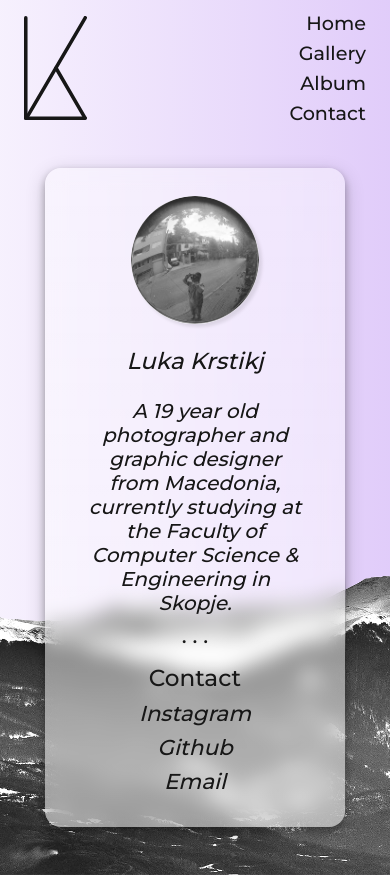
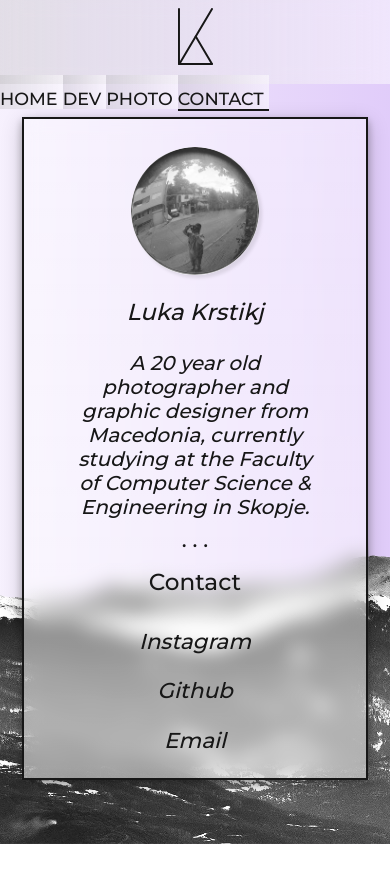
Before and after one commit to lukakrstik/lukakrstik, an Angular app: page /Contact in a window 390 px wide. After the commit the page ends 844 px from the top, so only its background shows below. Built offline with nearby package versions, Linux system fonts and the light colour scheme.

Commit message:
Redesign initial push

```diff
--- a/package.json
+++ b/package.json
@@ -23,6 +23,7 @@
     "masonry-layout": "^4.2.2",
     "ngx-masonry": "^13.0.0",
     "rxjs": "~7.5.0",
+    "tailwindcss": "^3.2.4",
     "tslib": "^2.3.0",
     "zone.js": "~0.11.4"
   },
@@ -37,6 +38,7 @@
     "karma-coverage": "~2.2.0",
     "karma-jasmine": "~5.1.0",
     "karma-jasmine-html-reporter": "~2.0.0",
+    "postcss": "^8.4.21",
     "typescript": "~4.7.2"
   }
 }
--- a/src/app/app.component.html
+++ b/src/app/app.component.html
@@ -1,4 +1,4 @@
-<div class="container-fluid">
+<div>
   <app-navbar></app-navbar>
   <router-outlet></router-outlet>
 </div>
--- a/src/app/contact/contact.component.css
+++ b/src/app/contact/contact.component.css
@@ -0,0 +1,4 @@
+.contactBtn:hover {
+  background-color: #2d966b;
+  transition: background-color 1s;
+}
--- a/src/app/contact/contact.component.html
+++ b/src/app/contact/contact.component.html
@@ -1,13 +1,13 @@
 <!--Contact Info-->
 <div class="container mt-1 flex-lg-shrink-2" style="width: 95%; position: relative;">
 
-  <div class="frosted graffiti my-5 mx-auto px-0 user-select-none">
+  <div class="frosted my-8 mx-auto px-0 user-select-none">
     <img src="../../assets/pfpN.jpg" style="width: 8rem; height: auto; border-radius: 50%; box-shadow: 0.2rem 0.2rem 0.2rem rgba(21,21,21,0.1);" class="row h100 mx-auto mb-4 mt-1">
     <div class="row">
       <h3 class="header-info-italic text-center mx-auto">Luka Krstikj</h3>
     </div>
     <div class="row">
-      <h5 class="header-info-italic text-center mx-auto w-75 mt-3">A 19 year old photographer
+      <h5 class="header-info-italic text-center mx-auto w-75 mt-3">A 20 year old photographer
         and graphic designer from Macedonia, currently studying at the Faculty of Computer Science & Engineering in Skopje.</h5>
     </div>
     <div class="row">
@@ -16,19 +16,15 @@
     <div class="row">
       <h3 class="header-info-b text-center mx-auto">Contact</h3>
     </div>
-    <div class="row">
-      <a href="https://www.instagram.com/lukakrstik/" target="_blank" style="text-decoration: none;">
-        <h4 class="header-info-italic hyperlink text-center mx-auto">Instagram</h4>
+    <div class="flex flex-row">
+      <a href="https://www.instagram.com/lukakrstik/" target="_blank" style="text-decoration: none;" class="basis-1/3 border-r-2 border-t-2 border-krstic p-4 contactBtn">
+        <h4 class="header-info-italic text-center mx-auto mb-0">Instagram</h4>
       </a>
-    </div>
-    <div class="row">
-      <a href="https://www.github.com/lukakrstik/" target="_blank" style="text-decoration: none;">
-        <h4 class="header-info-italic hyperlink text-center mx-auto">Github</h4>
+      <a href="https://www.github.com/lukakrstik/" target="_blank" style="text-decoration: none;" class="basis-1/3 border-r-2 border-t-2 border-krstic p-4 contactBtn">
+        <h4 class="header-info-italic text-center mx-auto mb-0">Github</h4>
       </a>
-    </div>
-    <div class="row">
-      <a href="mailto:luka.krstik@outlook.com" target="_blank" style="text-decoration: none;">
-        <h4 class="header-info-italic hyperlink text-center mx-auto">Email</h4>
+      <a href="mailto:luka.krstik@outlook.com" target="_blank" style="text-decoration: none;" class="basis-1/3 border-t-2 border-krstic p-4 contactBtn">
+        <h4 class="header-info-italic text-center mx-auto mb-0">Email</h4>
       </a>
     </div>
   </div>
--- a/src/app/dashboard/dashboard.component.html
+++ b/src/app/dashboard/dashboard.component.html
@@ -1,12 +1,11 @@
 <div class="container-fluid my-3 mx-0 px-0">
-  <h1 class="header-info-upload text-center py-4 mx-auto user-select-none">Featured Photos</h1>
+  <div>
+    <h1>Luka Krstikj</h1>
+  </div>
 
-  <div id="image" class="mb-5" style="display: flex; flex-wrap: wrap; justify-content: center;">
-      <div *ngFor="let image of featured" class="card my-3 col-sm-6 col-lg-4 px-2 user-select-none" style="border: none; background-color: rgba(255,255,255,0); display: inline;">
-        <img class="card-img" [src]="image.tlink" (click)="displayFull(image.tlink)" alt="Error Loading Photo" style="background-color: rgba(255,255,255,0); object-fit: cover;">
-      </div>
-  </div>
-  <div (click)="closeDisplay($event)" id="cover" style="display:none; position:fixed; top:0; bottom:0; left:0; right:0; background: rgba(255,255,255,0.9);">
-    <img style="max-height: 95vh; max-width: 95vw; margin: auto" src="{{linkce}}" class="rounded">
+  <div>
+    <a class="d-inline-block text-8xl">PHOTO </a>
+    <h1 class="d-inline-block text-8xl">/</h1>
+    <a class="d-inline-block text-8xl">DEV</a>
   </div>
 </div>
--- a/src/app/gallery/gallery.component.html
+++ b/src/app/gallery/gallery.component.html
@@ -1,16 +1,13 @@
 <div class="container-fluid my-3 p-0">
-  <div id="image" class="mb-5" style="display: flex; flex-wrap: wrap; justify-content: center; ">
-    <app-tagphotos></app-tagphotos>
-  </div>
-    <h1 class="header-info-upload text-center py-4 mx-auto user-select-none">All Photos</h1>
+    <h1 class="header-info-upload text-center w-50 mx-auto user-select-none">All Photos</h1>
 
-  <div class="mb-5" style="display: flex; flex-wrap: wrap; justify-content: center;">
-      <div *ngFor="let image of allphotos" class="card my-3 col-sm-6 col-lg-4 px-2 user-select-none" style="border: none; background-color: rgba(255,255,255,0); display: inline-block; height: auto; vertical-align: middle;">
-        <img class="card-img" [src]="image.tlink" (click)="displayFull(image.olink)" alt="Error Loading Photo" style="background-color: rgba(255,255,255,0);">
+  <div class="gap-0 sm:columns-1 md:columns-2 lg:columns-3">
+      <div *ngFor="let image of allphotos" class="user-select-none md:px-2 sm:px-4 py-2" style="border: none; background-color: rgba(255,255,255,0); display: inline-block; height: auto; vertical-align: middle;">
+        <img class="card-img border-2 border-krstic" [src]="image.tlink" (click)="displayFull(image.olink)" alt="Error Loading Photo" style="background-color: rgba(255,255,255,0);">
       </div>
   </div>
 
-  <div (click)="closeDisplay($event)" id="cover" style="display:none; position:fixed; top:0; bottom:0; left:0; right:0; background: rgba(255,255,255,0.9);">
-    <img style="max-height: 95vh; max-width: 95vw; margin: auto" src="{{linkce}}" class="rounded">
+  <div (click)="closeDisplay($event)" id="cover" style="display:none; position:fixed; top:10%; bottom:0; left:0; right:0; background: rgba(255,255,255,0.9);">
+    <img style="max-height: 80vh; max-width: 80vw; margin: auto" src="{{linkce}}" class="border-8 border-krstic">
   </div>
 </div>
--- a/src/app/navbar/navbar.component.css
+++ b/src/app/navbar/navbar.component.css
@@ -0,0 +1,54 @@
+.buttons {
+  writing-mode: vertical-rl;
+  text-orientation: mixed;
+  user-select: none;
+  width: 40px;
+  text-align: center;
+  transition: border-bottom-width 0.3s linear;
+  padding-right: 5px;
+}
+.buttons:hover {
+  border-bottom-width: 10px;
+}
+.navbarContainer {
+  height: 90vh;
+  float: left;
+  position: sticky;
+  z-index: 1;
+}
+
+@media only screen and (max-width: 640px) {
+  .navbarContainer {
+    height: 10%;
+    width: 100%;
+    float: none;
+    flex-direction: row;
+  }
+  .buttons {
+    writing-mode: horizontal-tb;
+    text-orientation: mixed;
+    user-select: none;
+    height: 55px;
+    text-align: center;
+    transition: border-bottom-width 0.3s linear;
+    padding-top: 13px;
+    font-size: 1.1rem;
+  }
+  .buttons:last-of-type{
+    border-bottom: solid #171717 2px;
+    border-right: none;
+    transition: border-bottom-width 0.3s linear;
+  }
+  .buttons:last-of-type:hover{
+    border-bottom-width: 10px;
+  }
+}
+
+.frostedNav{
+  background-image: linear-gradient(90deg, rgba(180, 180, 180,0.3), rgba(255, 255, 255, 0.5));
+  backdrop-filter: blur(10px);
+}
+
+.titleNav{
+  height: 10vh;
+}
--- a/src/app/navbar/navbar.component.html
+++ b/src/app/navbar/navbar.component.html
@@ -1,21 +1,11 @@
-<div class="mt-2">
-  <a class="user-select-none navbar-brand mt-1" routerLinkActive="active" routerLink="Home">
-    <img src="../assets/logo.svg" class="mt-2"
-         style="width: 3.95rem; height: auto"
-         alt="Luka Krstikj">
-  </a>
-  <ul class="navbar-nav float-end mr-1 mt-0" style="text-align: right; font-size: 1.25rem" id="navigation-app">
-    <li class="nav-item">
-      <a routerLinkActive="active" routerLink="Home" class="user-select-none header-info hyperlink my-0">Home</a>
-    </li>
-    <li class="nav-item">
-      <a routerLinkActive="active" routerLink="Gallery" class="user-select-none header-info hyperlink my-0">Gallery</a>
-    </li>
-    <li class="nav-item">
-      <a routerLinkActive="active" routerLink="Albums" class="user-select-none header-info hyperlink my-0">Album</a>
-    </li>
-    <li class="nav-item">
-      <a routerLinkActive="active" routerLink="Contact" class="user-select-none header-info hyperlink my-0">Contact</a>
-    </li>
-  </ul>
+<div class="sticky-top header-info">
+  <div class="border-b-2 border-krstic text-center titleNav frostedNav">
+    <img src="../../assets/logo.svg" style="width: 35px" class="mx-auto pt-2">
+  </div>
+  <div class="flex flex-col navbarContainer">
+    <a class="border-b-2 border-r-2 frostedNav basis-1/4 border-krstic buttons grow hyperlink" routerLinkActive="active" routerLink="Home">HOME</a>
+    <a class="border-b-2 border-r-2 frostedNav basis-1/4 border-krstic buttons grow hyperlink" routerLinkActive="active" routerLink="Home">DEV</a>
+    <a class="border-b-2 border-r-2 frostedNav basis-1/4 border-krstic buttons grow hyperlink" routerLinkActive="active" routerLink="Gallery">PHOTO</a>
+    <a class="border-r-2 frostedNav basis-1/4 border-krstic buttons grow hyperlink" routerLinkActive="active" routerLink="Contact">CONTACT</a>
+  </div>
 </div>
--- a/src/index.html
+++ b/src/index.html
@@ -10,9 +10,7 @@
   <link href="https://fonts.googleapis.com/css2?family=Montserrat:wght@300;500&display=swap" rel="stylesheet">
 </head>
 <body>
-<div class="container-fluid">
   <app-root></app-root>
-</div>
 <script src="../node_modules/bootstrap/dist/js/bootstrap.js"></script>
 </body>
 </html>
--- a/src/styles.css
+++ b/src/styles.css
@@ -1,4 +1,6 @@
-@import '~bootstrap/dist/css/bootstrap.css';
+@tailwind base;
+@tailwind components;
+@tailwind utilities;
 
 body {
   overflow-x: hidden;
@@ -59,6 +61,7 @@ body {
 .hyperlink{
   transition: color 0.8s;
   color: #171717;
+  text-decoration: none;
 }
 
 .hyperlink:hover {
@@ -69,7 +72,7 @@ body {
 
 .card-img:hover{
   transition: transform 0.5s;
-  transform: scale(1.04);
+  transform: scale(1.01);
 }
 
 .card-img{
@@ -270,11 +273,12 @@ body {
 }
 
 .frosted{
-  border-radius: 1rem;
-  padding: 1.5rem;
+  border: solid #171717 2px;
+  padding-top: 1.5rem;
   background-image: linear-gradient(rgba(255, 255, 255, 0.4), rgba(255, 255, 255, 0.5));
   backdrop-filter: blur(10px);
   box-shadow: 0 4px 8px 0 rgba(0, 0, 0, 0.3), 0 6px 20px 0 rgba(0, 0, 0, 0.19);
+  width: 75%;
 }
 
 .bgLine{
@@ -333,3 +337,9 @@ body {
 }
 
 html,body { min-height:100%; }
+
+@media only screen and (max-width: 600px) {
+  .frosted {
+    width: 100%;
+  }
+}
```
Also changed, not shown: 1 other file (tests, documents, lock files or other folders).
